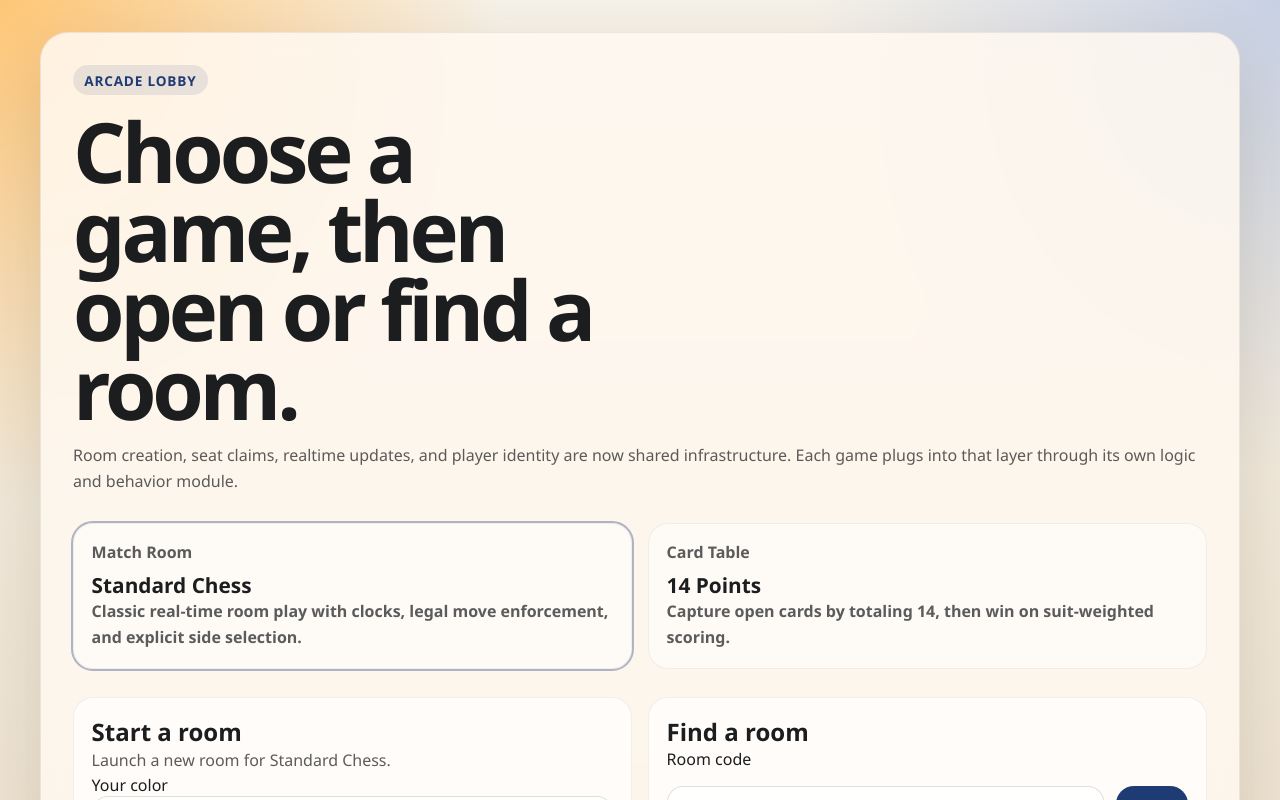
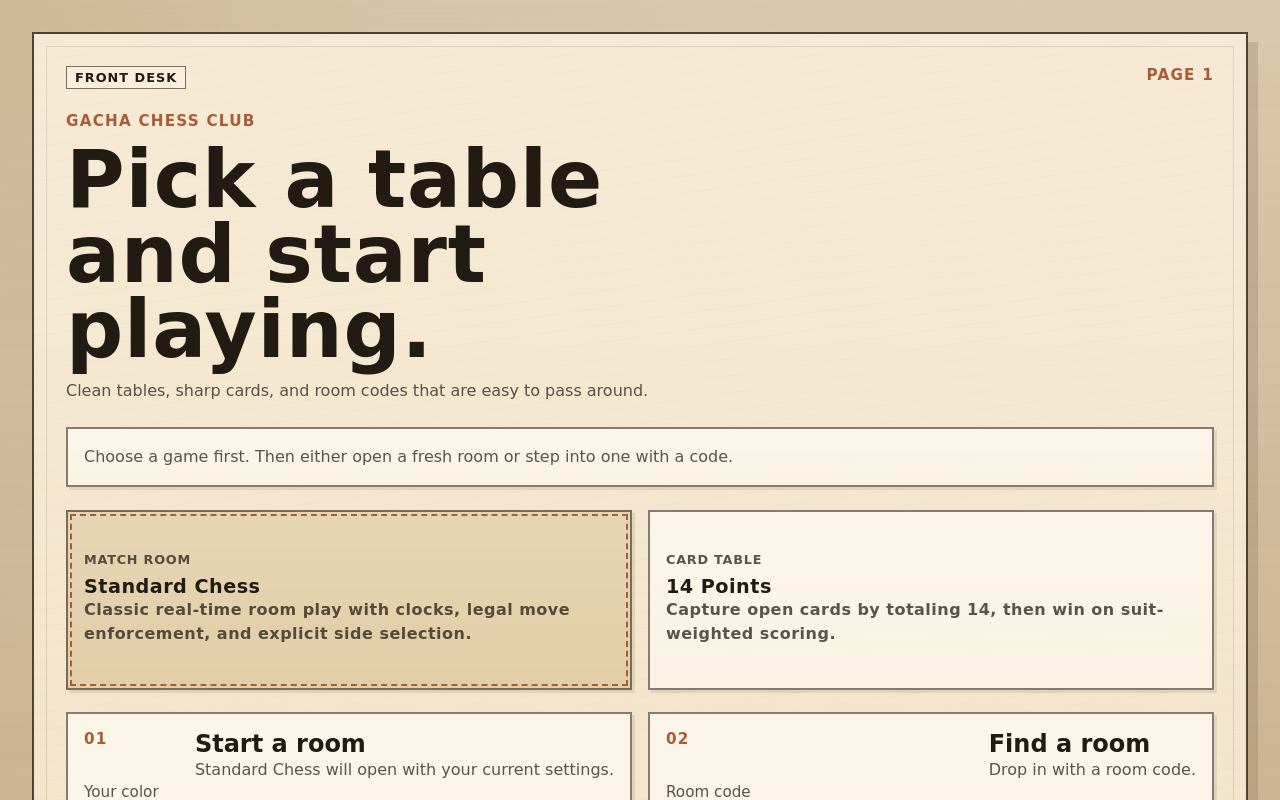
Before and after one commit to bluemoon012905/Gacha-chess, a React (Vite) app: page / in a window 1280 px wide. Shown: the top 800 px of the page. Built offline with nearby package versions, Linux system fonts and the light colour scheme.

Commit message:
ui restyled

```diff
--- a/src/App.tsx
+++ b/src/App.tsx
@@ -90,16 +90,25 @@ function HomePage({
 }) {
   return (
     <main className="app-shell">
-      <section className="hero-panel">
+      <section className="hero-panel lobby-page">
+        <div className="page-marker">
+          <span className="eyebrow">Front Desk</span>
+          <span className="page-count">Page 1</span>
+        </div>
+
         <div className="hero-copy">
-          <span className="eyebrow">Arcade Lobby</span>
-          <h1>Choose a game, then open or find a room.</h1>
+          <p className="kicker">Gacha Chess Club</p>
+          <h1>Pick a table and start playing.</h1>
           <p className="lede">
-            Room creation, seat claims, realtime updates, and player identity are now shared
-            infrastructure. Each game plugs into that layer through its own logic and behavior
-            module.
+            Clean tables, sharp cards, and room codes that are easy to pass around.
           </p>
         </div>
+
+        <section className="panel-card page-note">
+          <p>
+            Choose a game first. Then either open a fresh room or step into one with a code.
+          </p>
+        </section>
 
         <div className="game-grid">
           {GAME_CATALOG.map((game) => (
@@ -118,8 +127,13 @@ function HomePage({
 
         <div className="lobby-grid">
           <section className="panel-card">
-            <h2>Start a room</h2>
-            <p>Launch a new room for {getGameCatalogEntry(gameKey).name}.</p>
+            <div className="section-heading">
+              <span className="panel-index">01</span>
+              <div>
+                <h2>Start a room</h2>
+                <p>{getGameCatalogEntry(gameKey).name} will open with your current settings.</p>
+              </div>
+            </div>
             {gameKey === "chess" ? (
               <div className="join-form">
                 <label>
@@ -160,7 +174,13 @@ function HomePage({
           </section>
 
           <section className="panel-card">
-            <h2>Find a room</h2>
+            <div className="section-heading">
+              <span className="panel-index">02</span>
+              <div>
+                <h2>Find a room</h2>
+                <p>Drop in with a room code.</p>
+              </div>
+            </div>
             <form className="join-form" onSubmit={onJoinRoom}>
               <label htmlFor="join-code">Room code</label>
               <div className="join-input-row">
@@ -240,14 +260,25 @@ function RoomPage({
   return (
     <main className="app-shell room-shell">
       <section className="hero-panel room-layout">
-        <div className="room-copy">
-          <span className="eyebrow">{gameMeta?.accent ?? "Room"}</span>
+        <div className="room-copy room-sidebar">
+          <div className="page-marker">
+            <span className="eyebrow">{gameMeta?.accent ?? "Room"}</span>
+            <a className="text-link" href="/">
+              Back to lobby
+            </a>
+          </div>
           <h1>{roomId}</h1>
-          <p className="lede">{gameMeta?.summary ?? "Loading room metadata."}</p>
+          <p className="lede">{gameMeta?.summary ?? "Loading room details."}</p>
+
+          <section className="panel-card page-note">
+            <p>
+              Share this code, seat two players, then start when the table is ready.
+            </p>
+          </section>
 
           <div className="stats-grid">
             <article className="stat-card">
-              <span>Room</span>
+              <span>Room state</span>
               <strong>{roomState?.status ?? "loading"}</strong>
             </article>
             <article className="stat-card">
@@ -259,7 +290,7 @@ function RoomPage({
               <strong>{playerName}</strong>
             </article>
             <article className="stat-card">
-              <span>Room Host</span>
+              <span>Desk host</span>
               <strong>{getRoomHostName(roomState)}</strong>
             </article>
           </div>
@@ -270,11 +301,11 @@ function RoomPage({
               <strong>{roomState ? formatTimestamp(roomState.createdAt) : "..."}</strong>
             </article>
             <article className="seat-card">
-              <span>Your status</span>
+              <span>Your seat</span>
               <strong>{isRoomHost ? `${joinRole} · room host` : joinRole}</strong>
             </article>
             <article className="seat-card">
-              <span>Players Needed</span>
+              <span>Seats filled</span>
               <strong>
                 {roomState ? `${roomState.seatedPlayerCount}/2 seated` : "..."}
               </strong>
@@ -283,14 +314,14 @@ function RoomPage({
 
           <div className="seat-grid">
             <article className="seat-card">
-              <span>Player A</span>
+              <span>Seat A</span>
               <strong>
                 {roomState?.host.displayName ?? "Open seat"}
                 {chessState ? ` · ${chessState.hostColor}` : ""}
               </strong>
             </article>
             <article className="seat-card">
-              <span>Player B</span>
+              <span>Seat B</span>
               <strong>
                 {roomState?.guest.displayName ?? "Open seat"}
                 {chessState ? ` · ${chessState.guestColor}` : ""}
@@ -299,7 +330,13 @@ function RoomPage({
           </div>
 
           <div className="panel-card">
-            <h2>Room Members</h2>
+            <div className="section-heading">
+              <span className="panel-index">Roster</span>
+              <div>
+                <h2>Room Members</h2>
+                <p>Assign seats and keep the table organized.</p>
+              </div>
+            </div>
             {roomState?.members.length ? (
               <div className="member-list">
                 {roomState.members.map((member) => (
@@ -309,9 +346,9 @@ function RoomPage({
                       {member.playerId === roomState.roomHostPlayerId
                         ? "Room host"
                         : member.playerId === roomState.host.playerId
-                          ? "Player A"
+                          ? "Seat A"
                           : member.playerId === roomState.guest.playerId
-                            ? "Player B"
+                            ? "Seat B"
                             : "Watcher"}
                     </span>
                     {isRoomHost ? (
@@ -327,7 +364,7 @@ function RoomPage({
                           }
                           type="button"
                         >
-                          Make Player A
+                          Make Seat A
                         </button>
                         <button
                           className="secondary"
@@ -340,7 +377,7 @@ function RoomPage({
                           }
                           type="button"
                         >
-                          Make Player B
+                          Make Seat B
                         </button>
                         <button
                           className="secondary"
@@ -371,7 +408,7 @@ function RoomPage({
                   onClick={() => void onLobbyAction({ type: "clear_seat", payload: { seat: "host" } })}
                   type="button"
                 >
-                  Clear Player A
+                  Clear Seat A
                 </button>
                 <button
                   className="secondary"
@@ -379,7 +416,7 @@ function RoomPage({
                   onClick={() => void onLobbyAction({ type: "clear_seat", payload: { seat: "guest" } })}
                   type="button"
                 >
-                  Clear Player B
+                  Clear Seat B
                 </button>
               </div>
             ) : null}
@@ -387,7 +424,7 @@ function RoomPage({
 
           <div className="room-actions">
             <button disabled={pending} onClick={() => void onClaimSeat()} type="button">
-              {pending ? "Working..." : isMember ? "Refresh room membership" : "Join this room"}
+              {pending ? "Working..." : isMember ? "Refresh membership" : "Join this room"}
             </button>
             <button className="secondary" onClick={() => void onCopyInvite()} type="button">
               Copy invite link
@@ -396,6 +433,13 @@ function RoomPage({
 
           {chessState ? (
             <div className="setup-panel">
+              <div className="section-heading">
+                <span className="panel-index">Setup</span>
+                <div>
+                  <h2>Match settings</h2>
+                  <p>Only the room host can edit these before the game starts.</p>
+                </div>
+              </div>
               <div className="setup-row">
                 <label>
                   Timer
@@ -454,7 +498,7 @@ function RoomPage({
           ) : (
             <div className="setup-panel">
               <p className="status-line">
-                The room can hold more spectators, but two seated players are required to start.
+                Spectators can watch, but two seated players are required to begin.
               </p>
               <div className="setup-actions">
                 <button
--- a/src/styles.css
+++ b/src/styles.css
@@ -1,34 +1,54 @@
 :root {
   color-scheme: light;
   font-family:
-    "IBM Plex Sans",
-    "Segoe UI",
-    sans-serif;
+    "Segoe Print",
+    "Bradley Hand",
+    "Chalkboard SE",
+    "Comic Sans MS",
+    cursive;
   background:
-    radial-gradient(circle at top left, rgba(255, 196, 112, 0.95), transparent 30%),
-    radial-gradient(circle at top right, rgba(60, 112, 214, 0.25), transparent 28%),
-    linear-gradient(180deg, #f6f1e8 0%, #ebdfca 100%);
-  color: #1b1d1f;
-  --ink: #1b1d1f;
-  --muted: rgba(27, 29, 31, 0.72);
-  --brand: #1f3b73;
-  --brand-soft: rgba(31, 59, 115, 0.1);
-  --panel: rgba(255, 249, 240, 0.86);
-  --card: rgba(255, 255, 255, 0.72);
-  --square-light: #f5e8c8;
-  --square-dark: #a86d3f;
-  --square-selected: #f4b544;
-  --square-target: #d7734b;
+    radial-gradient(circle at top left, rgba(186, 145, 94, 0.22), transparent 24%),
+    linear-gradient(135deg, rgba(72, 87, 60, 0.06), transparent 35%),
+    linear-gradient(180deg, #d9c4a6 0%, #cdb18f 100%);
+  color: #221b14;
+  --ink: #221b14;
+  --muted: rgba(34, 27, 20, 0.74);
+  --brand: #3c5a43;
+  --brand-soft: rgba(60, 90, 67, 0.12);
+  --paper: #f3e4c8;
+  --paper-deep: #e7d2ad;
+  --paper-line: rgba(71, 54, 37, 0.14);
+  --card: rgba(252, 245, 230, 0.94);
+  --accent: #a85d38;
+  --square-light: #f2e2bd;
+  --square-dark: #bb8758;
+  --square-selected: #efbf68;
+  --square-target: #b75c41;
+  --shadow: 10px 10px 0 rgba(68, 47, 25, 0.14);
 }
 
 * {
   box-sizing: border-box;
 }
 
+html {
+  background: #cdb18f;
+}
+
 body {
   margin: 0;
   min-width: 320px;
   min-height: 100vh;
+  background:
+    linear-gradient(rgba(255, 255, 255, 0.05), rgba(0, 0, 0, 0.03)),
+    repeating-linear-gradient(
+      0deg,
+      rgba(255, 255, 255, 0.02) 0,
+      rgba(255, 255, 255, 0.02) 2px,
+      transparent 2px,
+      transparent 10px
+    ),
+    transparent;
 }
 
 button,
@@ -38,41 +58,57 @@ select {
 }
 
 button {
-  border: 0;
-  border-radius: 18px;
-  padding: 0.95rem 1.3rem;
+  border: 2px solid var(--ink);
+  border-radius: 0;
+  padding: 0.95rem 1.2rem;
   cursor: pointer;
   background: var(--brand);
-  color: #fff;
-  font-weight: 600;
+  color: #f8f3ea;
+  font-weight: 700;
+  letter-spacing: 0.03em;
+  box-shadow: 4px 4px 0 rgba(34, 27, 20, 0.18);
   transition:
-    transform 140ms ease,
-    opacity 140ms ease,
-    background 140ms ease;
+    transform 120ms ease,
+    box-shadow 120ms ease,
+    background 120ms ease,
+    color 120ms ease;
 }
 
 button:hover {
-  transform: translateY(-1px);
+  transform: translate(-1px, -1px);
+  box-shadow: 6px 6px 0 rgba(34, 27, 20, 0.16);
 }
 
 button:disabled {
-  opacity: 0.6;
+  opacity: 0.62;
   cursor: wait;
   transform: none;
+  box-shadow: none;
 }
 
 button.secondary {
-  background: var(--brand-soft);
-  color: var(--brand);
+  background: rgba(243, 228, 200, 0.92);
+  color: var(--ink);
 }
 
 input,
 select {
   width: 100%;
-  border: 1px solid rgba(27, 29, 31, 0.14);
-  border-radius: 16px;
-  padding: 0.95rem 1rem;
-  background: rgba(255, 255, 255, 0.78);
+  border: 2px solid rgba(34, 27, 20, 0.5);
+  border-radius: 0;
+  padding: 0.9rem 1rem;
+  background:
+    linear-gradient(180deg, rgba(255, 255, 255, 0.48), rgba(255, 255, 255, 0.24)),
+    var(--card);
+  color: var(--ink);
+  box-shadow: inset 0 -1px 0 rgba(34, 27, 20, 0.08);
+}
+
+label {
+  display: grid;
+  gap: 0.45rem;
+  color: var(--muted);
+  font-size: 0.95rem;
 }
 
 #root {
@@ -87,49 +123,100 @@ select {
 }
 
 .hero-panel {
-  width: min(100%, 1200px);
-  background: var(--panel);
-  border: 1px solid rgba(27, 29, 31, 0.08);
-  border-radius: 28px;
+  width: min(100%, 1220px);
+  background:
+    linear-gradient(180deg, rgba(255, 255, 255, 0.24), rgba(255, 255, 255, 0)),
+    repeating-linear-gradient(
+      -8deg,
+      transparent 0,
+      transparent 16px,
+      rgba(70, 53, 35, 0.025) 16px,
+      rgba(70, 53, 35, 0.025) 17px
+    ),
+    var(--paper);
+  border: 2px solid rgba(34, 27, 20, 0.8);
+  border-radius: 0;
   padding: 2rem;
-  box-shadow: 0 28px 70px rgba(54, 35, 13, 0.14);
-  backdrop-filter: blur(14px);
+  box-shadow: var(--shadow);
+  position: relative;
+}
+
+.hero-panel::before {
+  content: "";
+  position: absolute;
+  inset: 12px;
+  border: 1px solid var(--paper-line);
+  pointer-events: none;
+}
+
+.lobby-page,
+.room-layout {
+  display: grid;
+  gap: 1.4rem;
+}
+
+.page-marker,
+.section-heading {
+  display: flex;
+  justify-content: space-between;
+  gap: 1rem;
+  align-items: start;
+  flex-wrap: wrap;
 }
 
 .hero-copy,
 .room-copy {
   display: grid;
-  gap: 1rem;
+  gap: 0.75rem;
+}
+
+.kicker,
+.page-count,
+.panel-index {
+  margin: 0;
+  color: var(--accent);
+  font-size: 0.95rem;
+  font-weight: 700;
+  letter-spacing: 0.08em;
+  text-transform: uppercase;
 }
 
 .eyebrow {
   display: inline-flex;
   width: fit-content;
-  padding: 0.35rem 0.7rem;
-  border-radius: 999px;
-  background: var(--brand-soft);
+  padding: 0.2rem 0.5rem;
+  border: 1px solid rgba(34, 27, 20, 0.6);
+  border-radius: 0;
+  background: rgba(255, 255, 255, 0.22);
+  color: var(--ink);
+  font-size: 0.8rem;
+  font-weight: 700;
+  letter-spacing: 0.08em;
+  text-transform: uppercase;
+}
+
+.text-link {
   color: var(--brand);
-  font-size: 0.85rem;
-  font-weight: 700;
-  letter-spacing: 0.06em;
-  text-transform: uppercase;
+  text-decoration-thickness: 2px;
+  text-underline-offset: 0.15em;
 }
 
 h1,
 h2 {
   margin: 0;
+  font-weight: 700;
 }
 
 h1 {
   max-width: 12ch;
-  font-size: clamp(2.8rem, 7vw, 5.2rem);
-  line-height: 0.95;
-  letter-spacing: -0.05em;
+  font-size: clamp(2.8rem, 7vw, 5rem);
+  line-height: 0.94;
+  letter-spacing: 0.01em;
 }
 
 .room-layout h1 {
   max-width: none;
-  font-size: clamp(2.1rem, 5vw, 3.8rem);
+  font-size: clamp(2.2rem, 4vw, 3.7rem);
 }
 
 .lede,
@@ -138,10 +225,18 @@ h1 {
 .status-line,
 .error-line,
 .move-list p,
-.move-list li {
+.move-list li,
+.member-card span {
   margin: 0;
   color: var(--muted);
-  line-height: 1.6;
+  line-height: 1.55;
+}
+
+.page-note {
+  background:
+    linear-gradient(180deg, rgba(255, 247, 229, 0.92), rgba(255, 240, 214, 0.9)),
+    var(--card);
+  border-style: dashed;
 }
 
 .game-grid,
@@ -150,37 +245,51 @@ h1 {
 .seat-grid,
 .board-meta,
 .setup-row,
-.board-panel {
+.board-panel,
+.room-stage,
+.card-table,
+.card-summary-grid {
   display: grid;
   gap: 1rem;
 }
 
 .game-grid {
-  margin-top: 1.75rem;
   grid-template-columns: repeat(auto-fit, minmax(220px, 1fr));
 }
 
-.game-card,
+.lobby-grid {
+  grid-template-columns: repeat(auto-fit, minmax(290px, 1fr));
+}
+
 .panel-card,
 .stat-card,
 .seat-card,
 .clock-card,
 .setup-panel,
-.move-list {
-  padding: 1.1rem;
-  border-radius: 20px;
-  background: var(--card);
-  border: 1px solid rgba(27, 29, 31, 0.06);
+.move-list,
+.game-card,
+.member-card {
+  padding: 1rem;
+  border-radius: 0;
+  background:
+    linear-gradient(180deg, rgba(255, 255, 255, 0.22), rgba(255, 255, 255, 0)),
+    var(--card);
+  border: 2px solid rgba(34, 27, 20, 0.55);
+  box-shadow: 3px 3px 0 rgba(68, 47, 25, 0.1);
 }
 
 .game-card {
   text-align: left;
   color: inherit;
-  background: rgba(255, 255, 255, 0.5);
+  min-height: 180px;
 }
 
 .game-card.selected {
-  outline: 2px solid rgba(31, 59, 115, 0.35);
+  background:
+    linear-gradient(180deg, rgba(255, 255, 255, 0.15), rgba(255, 255, 255, 0)),
+    rgba(226, 205, 166, 0.95);
+  outline: 2px dashed var(--accent);
+  outline-offset: -6px;
 }
 
 .game-card span,
@@ -189,21 +298,20 @@ h1 {
 .clock-card span {
   display: block;
   color: var(--muted);
+  text-transform: uppercase;
+  letter-spacing: 0.06em;
+  font-size: 0.8rem;
 }
 
 .game-card strong,
 .stat-card strong,
 .seat-card strong,
-.clock-card strong {
+.clock-card strong,
+.member-card strong {
   display: block;
-  margin-top: 0.5rem;
-  font-size: 1.3rem;
+  margin-top: 0.45rem;
+  font-size: 1.2rem;
   color: var(--ink);
-}
-
-.lobby-grid {
-  margin-top: 1.75rem;
-  grid-template-columns: repeat(auto-fit, minmax(280px, 1fr));
 }
 
 .join-form,
@@ -214,7 +322,8 @@ h1 {
 
 .join-input-row,
 .room-actions,
-.setup-actions {
+.setup-actions,
+.member-actions {
   display: flex;
   gap: 0.75rem;
   flex-wrap: wrap;
@@ -225,27 +334,38 @@ h1 {
 }
 
 .room-shell .hero-panel {
-  width: min(100%, 1320px);
+  width: min(100%, 1360px);
 }
 
 .room-layout {
-  display: grid;
-  gap: 1.5rem;
-  grid-template-columns: minmax(320px, 420px) minmax(0, 1fr);
+  grid-template-columns: minmax(310px, 410px) minmax(0, 1fr);
+  align-items: start;
 }
 
-.board-shell {
+.room-sidebar {
+  position: sticky;
+  top: 2rem;
+}
+
+.room-stage {
+  align-content: start;
+}
+
+.board-shell,
+.card-room-shell {
   display: grid;
   gap: 1rem;
 }
 
 .board-meta {
-  grid-template-columns: repeat(auto-fit, minmax(160px, 1fr));
+  grid-template-columns: repeat(auto-fit, minmax(150px, 1fr));
 }
 
 .clock-card.active {
-  background: rgba(244, 181, 68, 0.24);
-  border-color: rgba(168, 109, 63, 0.22);
+  background:
+    linear-gradient(180deg, rgba(255, 246, 214, 0.45), rgba(255, 246, 214, 0.1)),
+    rgba(239, 191, 104, 0.34);
+  border-color: rgba(113, 74, 28, 0.65);
 }
 
 .board-panel {
@@ -256,20 +376,27 @@ h1 {
 .board-grid {
   display: grid;
   grid-template-columns: repeat(8, minmax(0, 1fr));
-  border-radius: 20px;
+  border-radius: 0;
   overflow: hidden;
-  border: 1px solid rgba(27, 29, 31, 0.1);
-  background: rgba(255, 255, 255, 0.65);
+  border: 2px solid rgba(34, 27, 20, 0.85);
+  background: rgba(255, 255, 255, 0.45);
+  box-shadow: 5px 5px 0 rgba(68, 47, 25, 0.14);
 }
 
 .board-square {
   aspect-ratio: 1;
   border-radius: 0;
+  border: 0;
   padding: 0.4rem;
   position: relative;
   display: grid;
   place-items: center;
   color: var(--ink);
+  box-shadow: none;
+}
+
+.board-square:hover {
+  transform: none;
 }
 
 .board-square.light {
@@ -289,21 +416,16 @@ h1 {
   width: 28%;
   height: 28%;
   border-radius: 999px;
-  background: rgba(215, 115, 75, 0.72);
+  background: rgba(183, 92, 65, 0.82);
   position: absolute;
 }
 
 .square-label {
   position: absolute;
-  top: 0.35rem;
-  left: 0.45rem;
-  font-size: 0.7rem;
-  opacity: 0.8;
-}
-
-.piece-glyph {
-  font-size: clamp(1.45rem, 2vw, 2.5rem);
-  z-index: 1;
+  top: 0.32rem;
+  left: 0.42rem;
+  font-size: 0.68rem;
+  opacity: 0.82;
 }
 
 .piece-asset {
@@ -313,18 +435,12 @@ h1 {
   pointer-events: none;
   user-select: none;
   z-index: 1;
+  filter: drop-shadow(1px 1px 0 rgba(34, 27, 20, 0.18));
 }
 
 .move-list ol {
   margin: 0;
   padding-left: 1.1rem;
-}
-
-.card-room-shell,
-.card-table,
-.card-summary-grid {
-  display: grid;
-  gap: 1rem;
 }
 
 .card-table {
@@ -342,9 +458,11 @@ h1 {
   width: min(116px, 20vw);
   min-width: 74px;
   padding: 0.45rem;
-  border-radius: 18px;
-  background: rgba(255, 255, 255, 0.82);
-  border: 1px solid rgba(27, 29, 31, 0.1);
+  border-radius: 0;
+  border: 2px solid rgba(34, 27, 20, 0.58);
+  background:
+    linear-gradient(180deg, rgba(255, 255, 255, 0.2), rgba(255, 255, 255, 0)),
+    rgba(255, 252, 244, 0.94);
 }
 
 .card-face {
@@ -354,8 +472,11 @@ h1 {
 }
 
 .card-face.selected {
-  outline: 2px solid rgba(31, 59, 115, 0.4);
-  background: rgba(255, 242, 214, 0.98);
+  outline: 2px dashed var(--accent);
+  outline-offset: -6px;
+  background:
+    linear-gradient(180deg, rgba(255, 244, 214, 0.5), rgba(255, 244, 214, 0)),
+    rgba(255, 247, 226, 0.98);
 }
 
 .card-face svg,
@@ -378,28 +499,29 @@ h1 {
 }
 
 .member-card {
-  display: grid;
   gap: 0.55rem;
-  padding: 0.85rem 1rem;
-  border-radius: 16px;
-  background: rgba(255, 255, 255, 0.72);
-  border: 1px solid rgba(27, 29, 31, 0.08);
 }
 
-.member-card span {
-  color: var(--muted);
+.status-line,
+.error-line {
+  padding: 0.85rem 1rem;
+  border: 2px dashed rgba(34, 27, 20, 0.45);
+  background: rgba(255, 250, 238, 0.74);
 }
 
-.member-actions {
-  display: flex;
-  gap: 0.5rem;
-  flex-wrap: wrap;
+.error-line {
+  color: #7b2f1b;
+  border-color: rgba(123, 47, 27, 0.45);
 }
 
 @media (max-width: 980px) {
   .room-layout,
   .board-panel {
     grid-template-columns: 1fr;
+  }
+
+  .room-sidebar {
+    position: static;
   }
 }
 
@@ -409,14 +531,23 @@ h1 {
   }
 
   .hero-panel {
-    padding: 1.2rem;
+    padding: 1.15rem;
+  }
+
+  .hero-panel::before {
+    inset: 8px;
   }
 
   h1 {
-    font-size: clamp(2.3rem, 12vw, 3.8rem);
+    font-size: clamp(2.2rem, 12vw, 3.7rem);
   }
 
   .join-input-row {
     flex-direction: column;
   }
+
+  .page-marker,
+  .section-heading {
+    flex-direction: column;
+  }
 }
```
